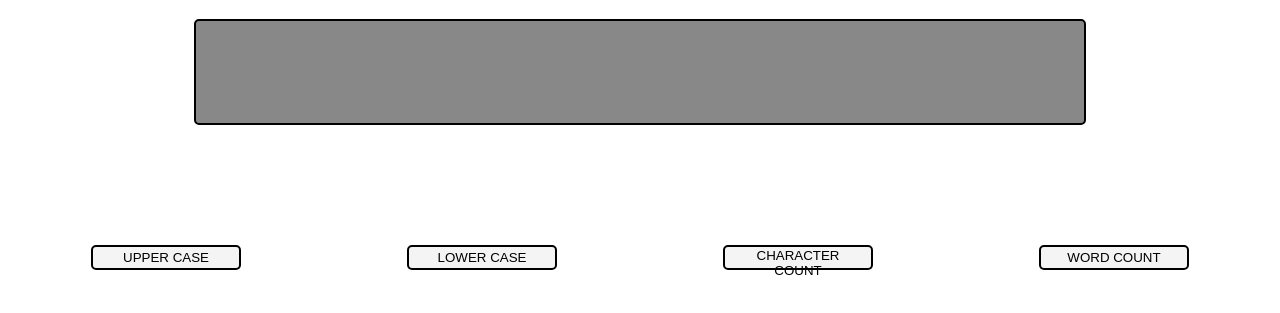
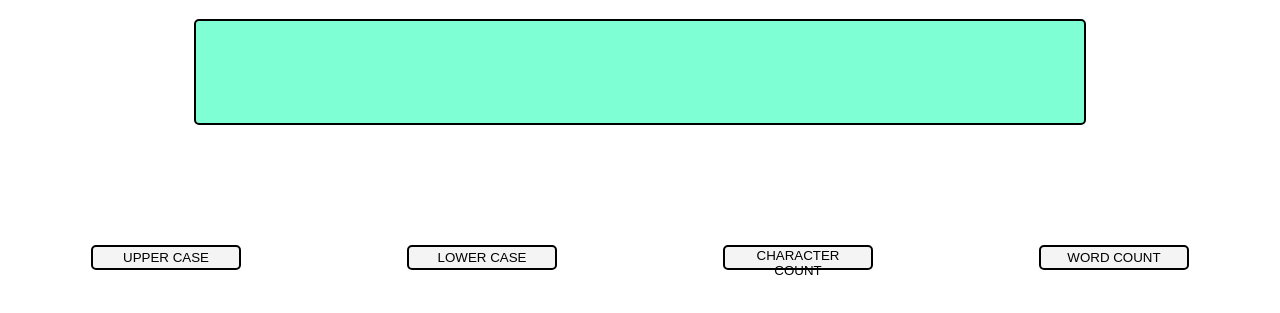
Before and after one commit to RUCHIIDAHWALE/Text-Tool, a plain HTML site: page index.html in a window 1280 px wide. Shown: the part 61-374 px from the top of the page. Drawn offline with Linux system fonts and the light colour scheme.

Commit message:
modified

```diff
--- a/index.html
+++ b/index.html
@@ -17,7 +17,9 @@
            height: 100px;
            border: solid 2px black;
            border-radius:5px ;
-           background-color: #888;
+           background-color: aquamarine;
+           font-family: 'Times New Roman', Times, serif;
+           font-size: larger;
         }
 
         .result-text{
@@ -25,6 +27,8 @@
            margin: 10px auto ;
            display: block;
            height: 100px;
+           font-family: 'Times New Roman', Times, serif;
+           font-size: larger;
 
         }
 
```
